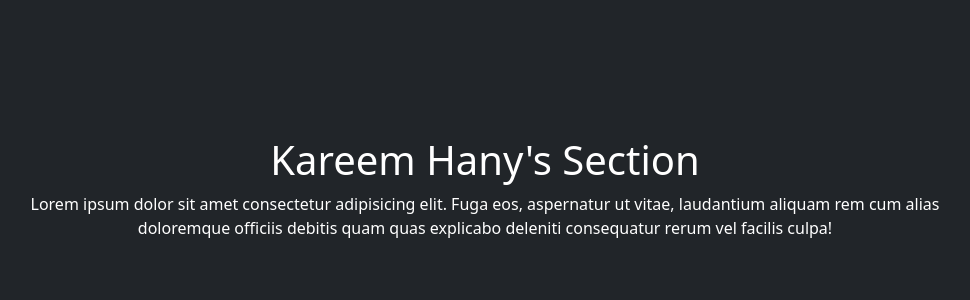
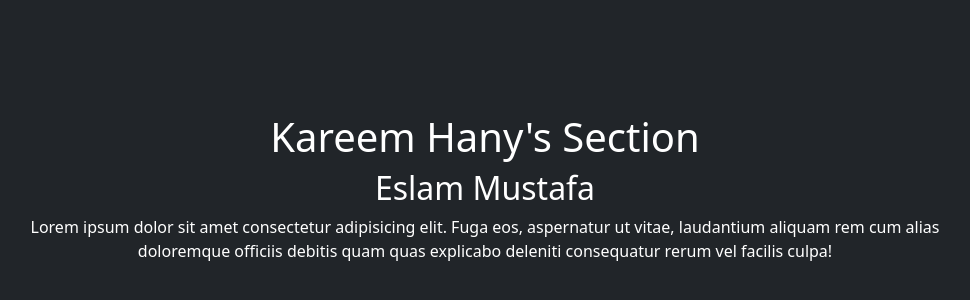
Before and after one commit to KareemGhorab/First_Task, a plain HTML site: page index.html in a window 1280 px wide. Shown: the part 204-504 px from the top of the page, without its empty margins (155-1125 px from the left). Drawn offline with Linux system fonts and the light colour scheme.

Commit message:
Update index.html

```diff
--- a/index.html
+++ b/index.html
@@ -15,6 +15,7 @@
     <section class="vh-100 bg-dark d-flex justify-content-center align-items-center">
         <div class="content text-white text-center w-75">
             <h1>Kareem Hany's Section</h1>
+            <h2> Eslam Mustafa</h2>
             <p>Lorem ipsum dolor sit amet consectetur adipisicing elit. Fuga eos, aspernatur ut vitae, laudantium aliquam rem cum alias doloremque officiis debitis quam quas explicabo deleniti consequatur rerum vel facilis culpa!</p>
         </div>
     </section>
```
